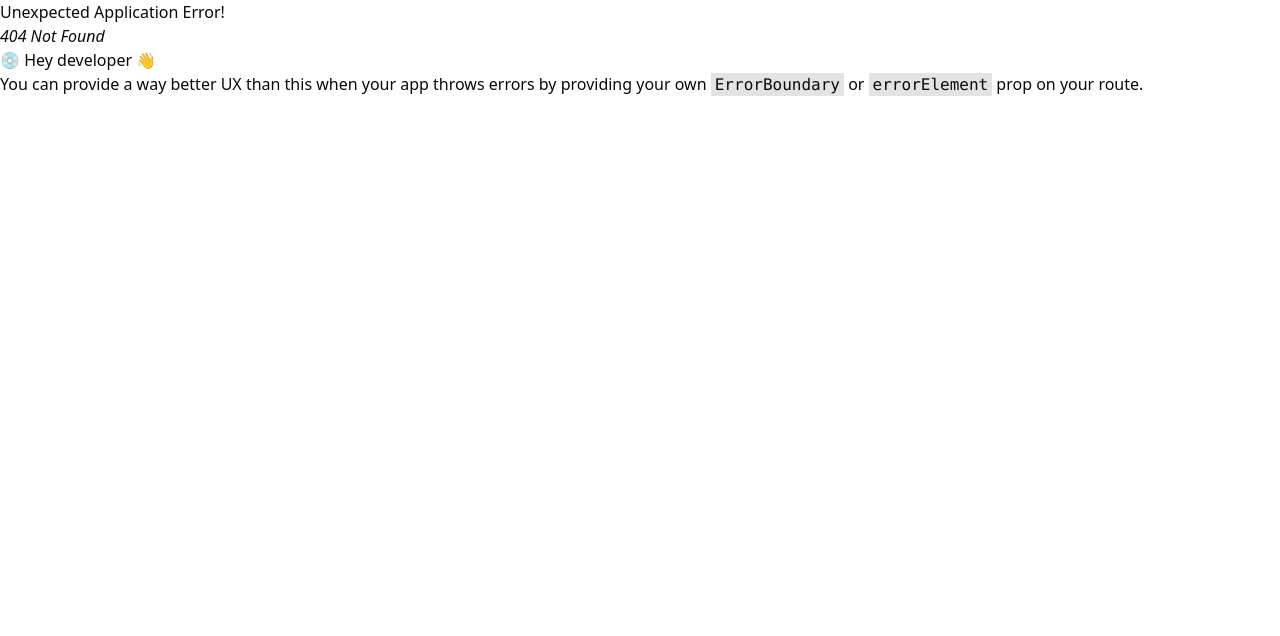
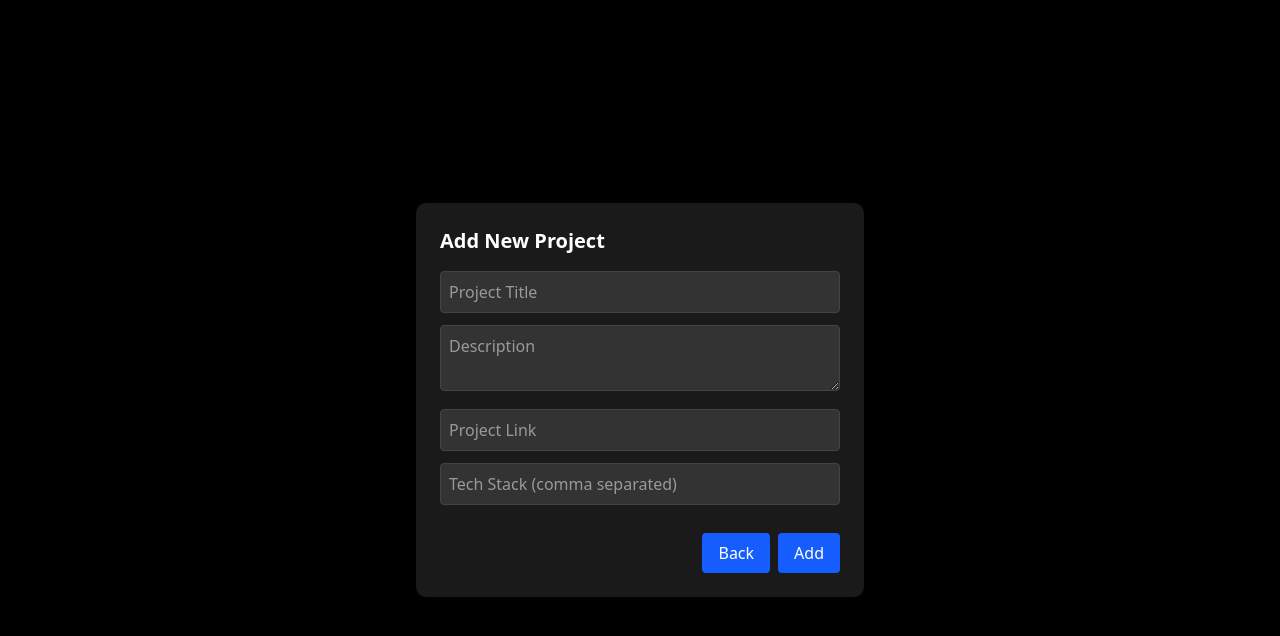
Before and after one commit to monoramdas/dev-portfolio, a React (Vite) app: page /project-details in a window 1280 px wide. Before the commit this address had no page. Shown: the top 636 px of the page. Built offline with nearby package versions, Linux system fonts and the light colour scheme; sample sign-in values are in the browser's storage.

Commit message:
project page added with edit add and delete operation

```diff
--- a/src/Pages/Profile/Profile.tsx
+++ b/src/Pages/Profile/Profile.tsx
@@ -1,66 +1,147 @@
+import { Avatar, AvatarFallback, AvatarImage } from "@/Components/ui/avatar";
+import { Badge } from "@/Components/ui/badge";
 import { Button } from "@/Components/ui/button";
-import React, { useState } from "react";
+import axios from "axios";
+import React, { useEffect, useState } from "react";
+import { useNavigate } from "react-router";
+import { _ } from "react-router/dist/development/fog-of-war-BLArG-qZ";
 
 function Profile() {
+  const URL = "http://localhost:5000/api/users";
+  const PRJECTURL = "http://localhost:5000/api/projects";
+  const navigate = useNavigate();
   const [userDetails, setUserDetails] = useState({
     name: "",
     description: "",
     bio: "",
     skills: [],
   });
-  const [isEditing, setIsEditing] = useState(false);
-  const handleChange = (e:any) => {
-    const { name, value } = e.target;
-    setUserDetails((prevDetails) => ({
-      ...prevDetails,
-      [name]: value,
-    }));
+  const [projectDeatils, setProjectDetails] = useState([
+    {
+      _id:"",
+      title: "",
+      description: "",
+      link: "",
+      techStack: [],
+    },
+  ]);
+  const getId = localStorage.getItem("userInfo");
+  const userId = JSON.parse(getId as string)._id;
+  const token = JSON.parse(getId as string).token;
+
+  const getUserDetails = async () => {
+    try {
+      const resposnse = await axios.get(`${URL}/${userId}`);
+      setUserDetails(resposnse.data);
+    } catch (error) {
+      console.log("Error fetching user details:", error);
+    }
   };
-  console.log(userDetails.name,"name");
+  const getProjectDetails = async () => {
+    try {
+      const res = await axios.get(`${PRJECTURL}`, {
+        headers: {
+          Authorization: `Bearer ${token}`,
+        },
+      });
+      setProjectDetails(res.data);
+    } catch (error) {
+      console.log("Error fetching project details:", error);
+    }
+  };
+  const handleProjectDelete= async (projectId:string) => {
+    try {
+      const res = await axios.delete(`${PRJECTURL}/${projectId}`, {
+        headers: {
+          Authorization: `Bearer ${token}`,
+        },
+      });
+      alert("Project deleted successfully!");
+      getProjectDetails();
+    } catch (error) {
+      console.log("Error deleting project:", error);
+    }
+  }
+
+  useEffect(() => {
+    getUserDetails();
+    getProjectDetails();
+  }, []);
 
   return (
     <div className="flex flex-col w-full gap-4 text-(--text-color-main) bg-(--card-background) border-2 border-(--border-subtle) rounded-lg p-4 m-4">
       <div>
-        {isEditing ? (
-          <>
-          <input
-            type="text"
-            onChange={handleChange}
-            name="name"
-            value={userDetails.name}
+        <div className="flex flex-col gap-4 flex-1">
+          <div className="flex flex-row justify-between">
+            <div className="flex gap-4 items-center mb-4">
+              <Avatar className="w-20 h-20">
+                <AvatarImage
+                  src="https://github.com/shadcn.png"
+                  alt="@shadcn"
                 />
-          <Button onClick={()=>setIsEditing(false)}>Save</Button>
-          </>
-        ) : (
-          <div className="flex flex-row ">
-          <h1>{userDetails?.name || 'Name'}</h1>
-          <div  className="cursor-pointer"
-          onClick={()=>setIsEditing(true)}><svg
-            xmlns="http://www.w3.org/2000/svg"
-            width="16"
-            height="16"
-            fill="currentColor"
-            viewBox="0 0 16 16"
-          >
-            <path d="M15.502 1.94a.5.5 0 0 1 0 .706l-1.414 1.415-2.121-2.121L13.38.525a.5.5 0 0 1 .707 0l1.414 1.415zm-2.121 2.121L5 12.44V14h1.561l8.38-8.379-2.121-2.121z"/>
-          </svg></div>
-          {/* <Button onClick={()=>setIsEditing(true)}>Edit</Button> */}
+                <AvatarFallback>CN</AvatarFallback>
+              </Avatar>
+              <div>
+                <h1 className="font-bold text-4xl">{userDetails.name}</h1>
+                <p>{userDetails.description}</p>
               </div>
-        )}
-        <p>description</p>
+            </div>
+            <Button onClick={() => navigate("/additional-details",{
+              state:{
+                name: userDetails.name,
+                description: userDetails.description,
+                bio: userDetails.bio,
+                skills: userDetails.skills,
+              }
+            })}>
+              Edit
+            </Button>
           </div>
           <div>
-        <h2>Bio</h2>
-        <p>Bio content goes here...</p>
+            <h2 className="font-bold text-xl">Bio</h2>
+            <p>{userDetails.bio}</p>
           </div>
           <div>
-        <h2>Skils</h2>
-        <p>skill 1</p>
+            <h2 className="font-bold text-xl pb-2">Skils</h2>
+            <div className="flex flex-row gap-2 flex-wrap">
+              {userDetails.skills.map((skill) => (
+                <Badge>{skill}</Badge>
+              ))}
             </div>
+          </div>
+        </div>
+      </div>
+      <div className="flex flex-col gap-4 flex-1">
+        <div className="flex flex-row justify-between">
+          <h2 className="font-bold text-xl">Projects</h2>
+          <Button onClick={() => navigate("/project-details")}>Add</Button>
+        </div>
+        {projectDeatils.map((projectDeatils, index) => (
+          <div
+            key={index}
+            className="flex flex-row justify-between border-2 border-(--border-subtle) rounded-lg p-2 "
+          >
             <div>
-        <h2>Projects</h2>
-        <p>Project 1</p>
-        <p>Project 2</p>
+              <h3 className="font-bold text-lg">{projectDeatils.title}</h3>
+              <p>{projectDeatils.description}</p>
+              <p>{projectDeatils.link}</p>
+              <p>{projectDeatils.techStack}</p>
+            </div>
+            <div className="flex flex-col gap-2">
+              <Button onClick={()=>navigate("/project-details",{
+                state:{
+                  title: projectDeatils.title,
+                  description: projectDeatils.description,
+                  link: projectDeatils.link,
+                  techStack: projectDeatils.techStack,
+                  isEdit: true,
+                  id: projectDeatils._id,
+                }
+              })}>Edit</Button>
+              <Button onClick={()=>handleProjectDelete(projectDeatils._id)}>Delete</Button>
+            </div>
+          </div>
+        ))}
       </div>
     </div>
   );
--- /dev/null
+++ b/src/Pages/ProjectDetailsForm/ProjectDetailsForm.tsx
@@ -0,0 +1,149 @@
+import axios from "axios";
+import React, { useState } from "react";
+import { useLocation, useNavigate } from "react-router";
+
+type Project = {
+  _id?: string;
+  title: string;
+  description?: string;
+  link?: string;
+  techStack: string[] | string;
+};
+
+const ProjectDetailsForm = () => {
+  const URL = "http://localhost:5000/api/projects";
+  const location=useLocation();
+  const navigate = useNavigate();
+  const {title, description, link, techStack,id,isEdit} = location.state ||{};
+  const [form, setForm] = useState<Project>({
+    title: title ||"",
+    description:description|| "",
+    link:link|| "",
+    techStack:techStack|| "",
+  });
+  console.log(location.state);
+  console.log(form);
+
+
+  const getId = localStorage.getItem("userInfo");
+  const token = JSON.parse(getId as string).token;
+
+  const handleChange = (
+    e: React.ChangeEvent<HTMLInputElement | HTMLTextAreaElement>
+  ) => {
+    setForm({ ...form, [e.target.name]: e.target.value });
+  };
+
+  const handleSubmit = async (e: React.FormEvent) => {
+    e.preventDefault();
+    if(isEdit)
+    {
+      try {
+        const res = await axios.patch(
+          `${URL}/${id}`,
+          {
+            ...form,
+            techStack: (form.techStack as string[]).map((s) => s.trim()),
+          },
+          {
+            headers: {
+              "Content-Type": "application/json",
+              Authorization: `Bearer ${token}`,
+            },
+          }
+        );
+        alert("Project details updated successfully!");
+        console.log("Response:", res.data);
+        navigate("/profile");
+      } catch (error) {
+        console.error("Error updating project details:", error);
+        alert("Failed to update project details. Please try again.");
+      }
+      return;
+    }
+    try {
+      const res = await axios.post(
+        URL,
+        {
+          ...form,
+          techStack: (form.techStack as string).split(",").map((s) => s.trim()),
+        },
+        {
+          headers: {
+            "Content-Type": "application/json",
+            Authorization: `Bearer ${token}`,
+          },
+        }
+      );
+
+      alert("Project details submitted successfully!");
+      console.log("Response:", res.data);
+      navigate("/profile");
+    } catch (error) {
+      console.error("Error submitting project details:", error);
+      alert("Failed to submit project details. Please try again.");
+    }
+  };
+
+  return (
+    <div className="fixed inset-0 bg-black bg-opacity-60 flex items-center justify-center z-50">
+      <form
+        onSubmit={handleSubmit}
+        className="bg-[#1a1a1a] p-6 rounded-lg w-full max-w-md text-white"
+      >
+        <h2 className="text-xl font-bold mb-4">{"Add New Project"}</h2>
+
+        <input
+          name="title"
+          placeholder="Project Title"
+          value={form.title}
+          onChange={handleChange}
+          required
+          className="mb-3 w-full p-2 rounded bg-[#333] border border-[#444]"
+        />
+
+        <textarea
+          name="description"
+          placeholder="Description"
+          value={form.description}
+          onChange={handleChange}
+          className="mb-3 w-full p-2 rounded bg-[#333] border border-[#444]"
+        />
+
+        <input
+          name="link"
+          placeholder="Project Link"
+          value={form.link}
+          onChange={handleChange}
+          className="mb-3 w-full p-2 rounded bg-[#333] border border-[#444]"
+        />
+
+        <input
+          name="techStack"
+          placeholder="Tech Stack (comma separated)"
+          value={form.techStack}
+          onChange={handleChange}
+          className="mb-3 w-full p-2 rounded bg-[#333] border border-[#444]"
+        />
+
+        <div className="flex justify-end gap-2 mt-4">
+        <button
+            type="button"
+            className="px-4 py-2 bg-blue-600 rounded hover:bg-blue-500"
+            onClick={()=>navigate('/profile')}
+          >
+            Back
+          </button>
+          <button
+            type="submit"
+            className="px-4 py-2 bg-blue-600 rounded hover:bg-blue-500"
+          >
+            {isEdit?"Edit":"Add"}
+          </button>
+        </div>
+      </form>
+    </div>
+  );
+};
+
+export default ProjectDetailsForm;
--- a/src/Pages/UserDetailsForm/userDetailsForm.tsx
+++ b/src/Pages/UserDetailsForm/userDetailsForm.tsx
@@ -1,18 +1,25 @@
 import axios from "axios";
 import React, { useState } from "react";
+import { useLocation, useNavigate } from "react-router";
 
 const UserDetailsForm = () => {
-  const URL="http://localhost:5000/api/users"
+  const URL = "http://localhost:5000/api/users";
+  const navigate = useNavigate();
+  const location= useLocation();
+  const {name, description, skills, bio} = location.state as {name: string, description: string, skills: string[], bio: string}
   const [formData, setFormData] = useState({
-    // name: "",
-    description: "",
-    skills: "",
-    bio: "",
-    // projects: "",
+    name: name ||"",
+    description:description|| "",
+    skills:skills|| "",
+    bio: bio||"",
   });
-  const getId=localStorage.getItem("userInfo")
-  const userId=JSON.parse(getId as string)._id;
-  const handleChange = (e: React.ChangeEvent<HTMLInputElement | HTMLTextAreaElement>) => {
+  console.log(formData);
+
+  const getId = localStorage.getItem("userInfo");
+  const userId = JSON.parse(getId as string)._id;
+  const handleChange = (
+    e: React.ChangeEvent<HTMLInputElement | HTMLTextAreaElement>
+  ) => {
     const { name, value } = e.target;
     setFormData((prevData) => ({
       ...prevData,
@@ -23,12 +30,14 @@ const UserDetailsForm = () => {
   const handleSubmit = async (e: React.FormEvent) => {
     e.preventDefault();
 
-    await axios.post(`${URL}/${userId}`,{
+    await axios.post(`${URL}/${userId}`, {
+      name: formData.name,
       description: formData.description,
-      skills: formData.skills.split(",").map((skill) => skill.trim()),
+      skills: formData.skills.map((skill) => skill.trim()),
       bio: formData.bio,
-    })
+    });
     alert("User details submitted successfully!");
+    navigate("/profile");
     console.log("Form Data Submitted:", formData);
     // Add logic to send data to the backend or handle it as needed
   };
@@ -37,9 +46,29 @@ const UserDetailsForm = () => {
     <div className="flex flex-col items-center justify-center m-auto text-(--text-color-main) bg-(--card-background)">
       <h2 className="text-2xl font-bold text-center mb-6">User Details Form</h2>
       <form onSubmit={handleSubmit} className="flex flex-col gap-4 p-4 w-lg">
+        <div>
+          <label
+            htmlFor="name"
+            className="block text-sm font-medium text-gray-700"
+          >
+            Name
+          </label>
+          <textarea
+            id="name"
+            name="name"
+            value={formData.name}
+            onChange={handleChange}
+            className="mt-1 block w-full px-4 py-2 border border-gray-300 rounded-md shadow-sm focus:ring-blue-500 focus:border-blue-500"
+            placeholder="Enter name"
+            required
+          />
+        </div>
         {/* Description Field */}
         <div>
-            <label htmlFor="description" className="block text-sm font-medium text-gray-700">
+          <label
+            htmlFor="description"
+            className="block text-sm font-medium text-gray-700"
+          >
             Description
           </label>
           <textarea
@@ -56,7 +85,10 @@ const UserDetailsForm = () => {
 
         {/* Skills Field */}
         <div>
-            <label htmlFor="skills" className="block text-sm font-medium text-gray-700">
+          <label
+            htmlFor="skills"
+            className="block text-sm font-medium text-gray-700"
+          >
             Skills
           </label>
           <input
@@ -73,7 +105,10 @@ const UserDetailsForm = () => {
 
         {/* Bio Field */}
         <div>
-            <label htmlFor="bio" className="block text-sm font-medium text-gray-700">
+          <label
+            htmlFor="bio"
+            className="block text-sm font-medium text-gray-700"
+          >
             Bio
           </label>
           <textarea
@@ -88,32 +123,18 @@ const UserDetailsForm = () => {
           />
         </div>
 
-          {/* Projects Field */}
-          {/* <div>
-            <label htmlFor="projects" className="block text-sm font-medium text-gray-700">
-              Projects
-            </label>
-            <textarea
-              id="projects"
-              name="projects"
-              value={formData.projects}
-              onChange={handleChange}
-              className="mt-1 block w-full px-4 py-2 border border-gray-300 rounded-md shadow-sm focus:ring-blue-500 focus:border-blue-500"
-              placeholder="List your projects (comma-separated)"
-              rows={3}
-              required
-            />
-          </div> */}
-
-          {/* Submit Button */}
+        <div className="flex flex-row gap-4 justify-between mt-4">
+          <button type="button" onClick={()=>navigate('/profile')} className="w-full bg-blue-500 text-white py-2 px-4 rounded-md hover:bg-blue-600 focus:outline-none focus:ring-2 focus:ring-blue-500 focus:ring-offset-2">
+            Back
+          </button>
           <button
             type="submit"
             className="w-full bg-blue-500 text-white py-2 px-4 rounded-md hover:bg-blue-600 focus:outline-none focus:ring-2 focus:ring-blue-500 focus:ring-offset-2"
           >
             Submit
           </button>
+        </div>
       </form>
-
     </div>
   );
 };
--- a/src/Router/Router.tsx
+++ b/src/Router/Router.tsx
@@ -8,6 +8,7 @@ import Profile from "@/Pages/Profile/Profile";
 import Explore from "@/Pages/Explore/Explore";
 import ProtectedRoute from "@/Components/ProtectedRoute/ProtectedRoute";
 import UserDetailsForm from "@/Pages/UserDetailsForm/userDetailsForm";
+import ProjectDetailsForm from "@/Pages/ProjectDetailsForm/ProjectDetailsForm";
 
 function Router() {
   const router = createBrowserRouter([
@@ -44,6 +45,14 @@ function Router() {
           ),
         },
         {
+          path: "/project-details",
+          element: (
+            <ProtectedRoute>
+              <ProjectDetailsForm/>
+            </ProtectedRoute>
+          ),
+        },
+        {
           path: "/explore",
           element: (
             <ProtectedRoute>
```
Lines whose indentation alone changed are shown as unchanged.
